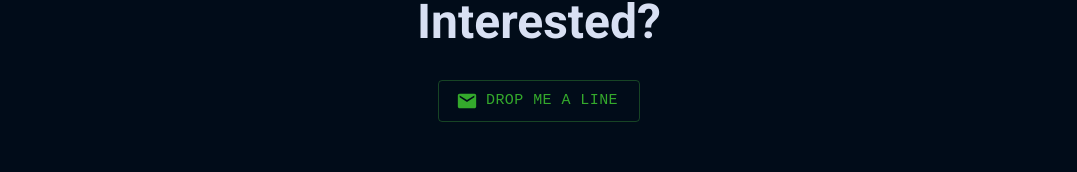
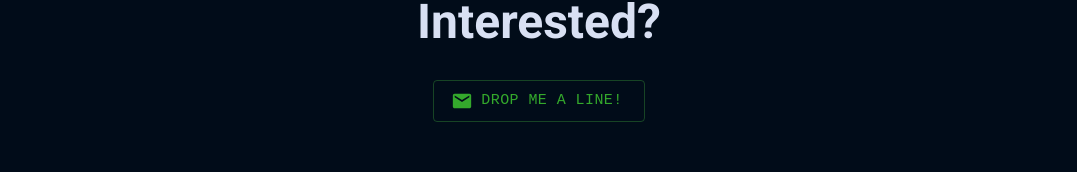
Before and after one commit to logan-barsell/loganb-portfolio, a React (Create React App) app: page / in a window 1280 px wide. Shown: the part 3085-3257 px from the top of the page, without its empty margins (101-1178 px from the left). Built offline with nearby package versions, Linux system fonts and the light colour scheme.

Commit message:
contact msg revert

```diff
--- a/src/components/Contact.js
+++ b/src/components/Contact.js
@@ -41,7 +41,7 @@ const Contact = React.forwardRef((props, refs) => {
             margin: '30px auto',
             textAlign: 'center'
           }}>
-          Drop me a line
+          Drop me a line!
         </Button>
       </Box>
     </Container>
```
